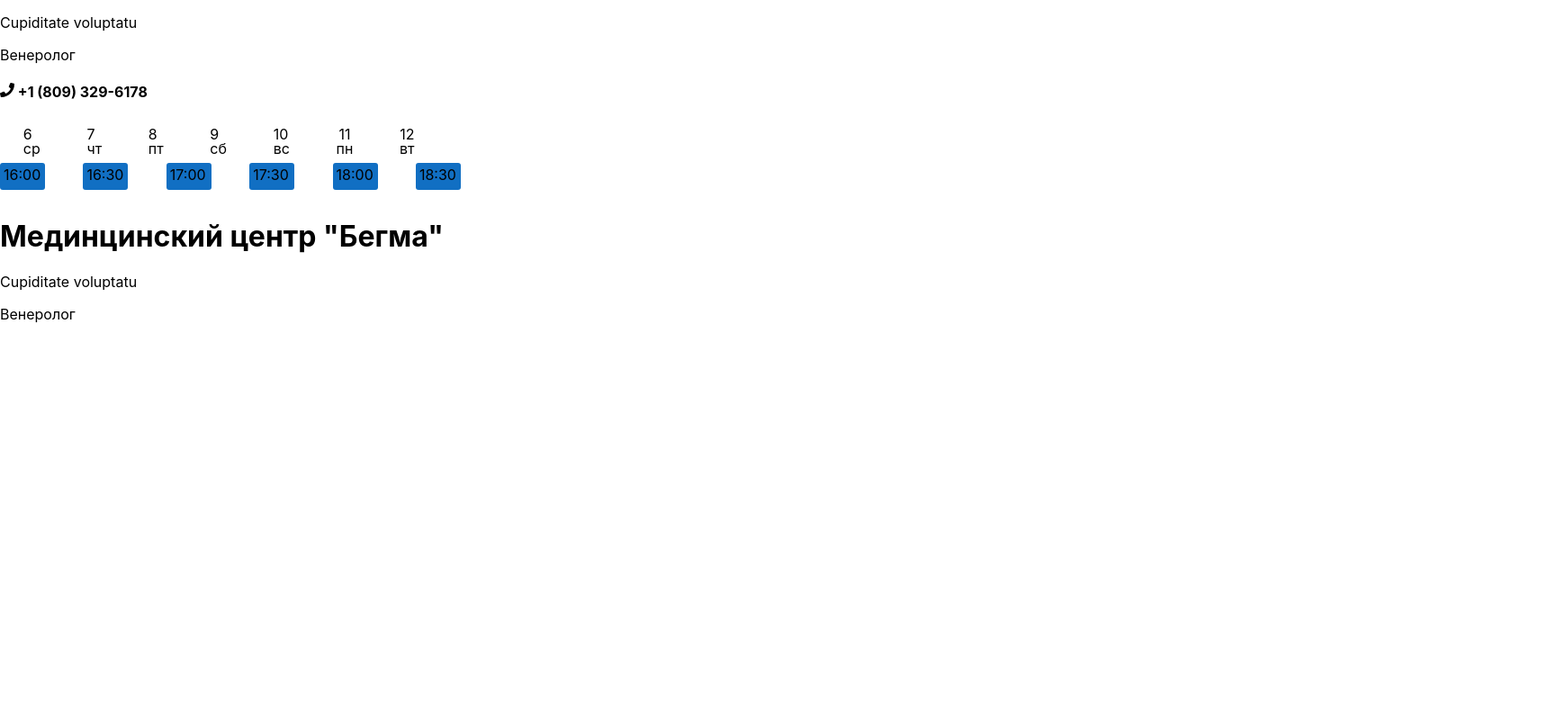
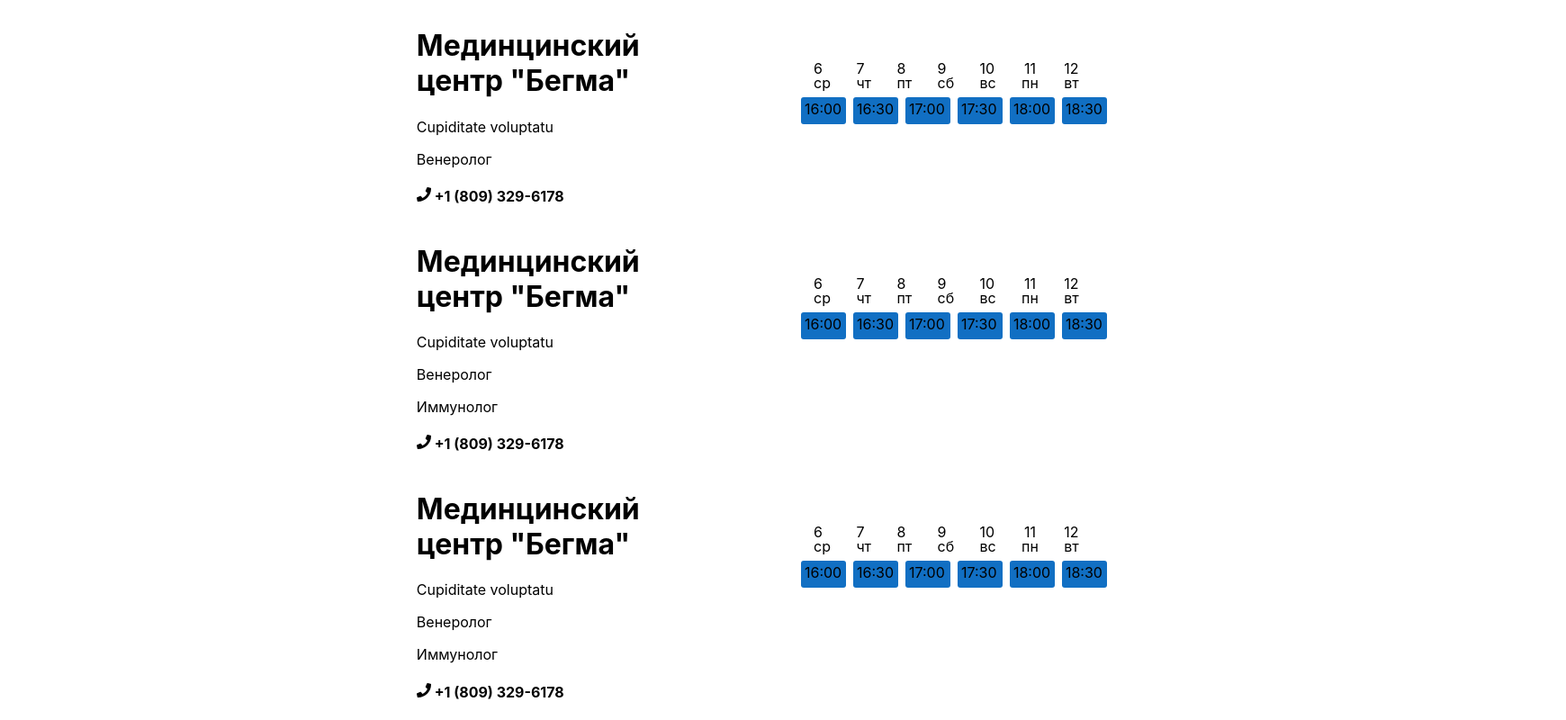
Before and after one commit to mirkosimovmirobid/yangi-loyiha, a React (Create React App) app in the folder nom1/: page / in a window 1280 px wide. Shown: the part 1119-1919 px from the top of the page at 90% size, 1740 px wide, since content can reach past the window. Before the commit the page ends 1478 px from the top, so only its background shows below. Built offline with nearby package versions, Linux system fonts and the light colour scheme.

Commit message:
рол
рпшг

```diff
--- a/nom1/src/pages/css/Mainlaruchun.css
+++ b/nom1/src/pages/css/Mainlaruchun.css
@@ -84,3 +84,57 @@ line-height: 0px;
   text-align: center;
 line-height: 0px;
 }
+.lo{
+  width: 80%;
+  display: flex;
+  justify-content: space-around;
+}
+.mir{
+  width: 850px;
+  margin-top: 50px;
+}
+.oo{
+    width: 80%;
+  display: flex;
+  justify-content: space-around;
+}
+.ho{
+      width: 80%;
+  display: flex;
+  justify-content: space-around;
+}
+.ze{
+   width: 850px;
+  margin-top: 50px;
+}
+.lopsan{
+margin-left: 30%;
+}
+.t{
+width: 30%;
+display: flex;
+justify-content: space-between;
+align-items: center;
+}
+.rl{
+  margin-left: 25%;
+
+}
+.lo{
+  margin-left: 8.8%;
+}
+.li{
+  margin-left: 25%;
+}
+.oo{
+   margin-left: 8.8%;
+}
+.fg{
+  margin-left: 25%;
+}
+.ho{
+  margin-left: 8.8%;
+}
+.lopsan{
+  margin-top: 6%;
+}
--- a/nom1/src/pages/js/Main_person_single.js
+++ b/nom1/src/pages/js/Main_person_single.js
@@ -117,7 +117,7 @@ export default function Main_person_single() {
             </div>
           </div>
           <div className="lopsan">
-            <div className="1o">
+            <div className="lo">
               <div className="rt">
                 <h1>Мединцинский центр "Бегма"</h1>
                 <p>Cupiditate voluptatu</p>
@@ -128,7 +128,137 @@ export default function Main_person_single() {
               </div>
               <div className="rl">
                 <div className="mir">
-                  {" "}
+                  <div className="kun">
+                    <div className="kun1">
+                      <p>6</p>
+                      <p>cp</p>
+                    </div>
+                    <div className="kun2">
+                      <p>7</p>
+                      <p>чт</p>
+                    </div>
+                    <div className="kun3">
+                      <p>8</p>
+                      <p>пт</p>
+                    </div>
+                    <div className="kun4">
+                      <p>9</p>
+                      <p>сб</p>
+                    </div>
+                    <div className="kun5">
+                      <p>10</p>
+                      <p>вс</p>
+                    </div>
+                    <div className="kun6">
+                      <p>11</p>
+                      <p>пн</p>
+                    </div>
+                    <div className="kun7">
+                      <p>12</p>
+                      <p>вт</p>
+                    </div>
+                  </div>
+                </div>
+                <div className="k2">
+                  <div className="soat1">
+                    <p className="padruga">16:00</p>
+                  </div>
+                  <div className="soat1">
+                    <p className="padruga">16:30</p>
+                  </div>
+                  <div className="soat1">
+                    <p className="padruga">17:00</p>
+                  </div>
+                  <div className="soat1">
+                    <p className="padruga">17:30</p>
+                  </div>
+                  <div className="soat1">
+                    <p className="padruga">18:00</p>
+                  </div>
+                  <div className="soat1">
+                    <p className="padruga">18:30</p>
+                  </div>
+                </div>
+              </div>
+            </div>
+            <div className="oo">
+              <div className="lp">
+                <h1>Мединцинский центр "Бегма"</h1>
+                <p>Cupiditate voluptatu</p>
+                <p>Венеролог</p>
+                <p>Иммунолог</p>
+                <h4 className="g47">
+                  <FaPhone className="icon-phone" /> +1 (809) 329-6178
+                </h4>
+              </div>
+              <div className="li">
+                <div className="mir">
+                  <div className="kun">
+                    <div className="kun1">
+                      <p>6</p>
+                      <p>cp</p>
+                    </div>
+                    <div className="kun2">
+                      <p>7</p>
+                      <p>чт</p>
+                    </div>
+                    <div className="kun3">
+                      <p>8</p>
+                      <p>пт</p>
+                    </div>
+                    <div className="kun4">
+                      <p>9</p>
+                      <p>сб</p>
+                    </div>
+                    <div className="kun5">
+                      <p>10</p>
+                      <p>вс</p>
+                    </div>
+                    <div className="kun6">
+                      <p>11</p>
+                      <p>пн</p>
+                    </div>
+                    <div className="kun7">
+                      <p>12</p>
+                      <p>вт</p>
+                    </div>
+                  </div>
+                </div>
+                <div className="k2">
+                  <div className="soat1">
+                    <p className="padruga">16:00</p>
+                  </div>
+                  <div className="soat1">
+                    <p className="padruga">16:30</p>
+                  </div>
+                  <div className="soat1">
+                    <p className="padruga">17:00</p>
+                  </div>
+                  <div className="soat1">
+                    <p className="padruga">17:30</p>
+                  </div>
+                  <div className="soat1">
+                    <p className="padruga">18:00</p>
+                  </div>
+                  <div className="soat1">
+                    <p className="padruga">18:30</p>
+                  </div>
+                </div>
+              </div>
+            </div>
+
+            <div className="ho">
+              <div className="gh">
+                <h1>Мединцинский центр "Бегма"</h1>
+                <p>Cupiditate voluptatu</p>
+                <p>Венеролог</p>
+                <p>Иммунолог</p>
+                <h4 className="g47">
+                  <FaPhone className="icon-phone" /> +1 (809) 329-6178
+                </h4>
+              </div>
+              <div className="fg">
+                <div className="ze">
                   <div className="kun">
                     <div className="kun1">
                       <p>6</p>
@@ -183,18 +313,6 @@ export default function Main_person_single() {
               </div>
             </div>
           </div>
-          <div className="2o">
-            <div className="lp">
-              <h1>Мединцинский центр "Бегма"</h1>
-              <p>Cupiditate voluptatu</p>
-              <p>Венеролог</p>
-            </div>
-            <div className="lo"></div>
-          </div>
-          <div className="3o">
-            <div className="gh"></div>
-            <div className="fg"></div>
-          </div>
         </div>
       </div>
     </div>
```
